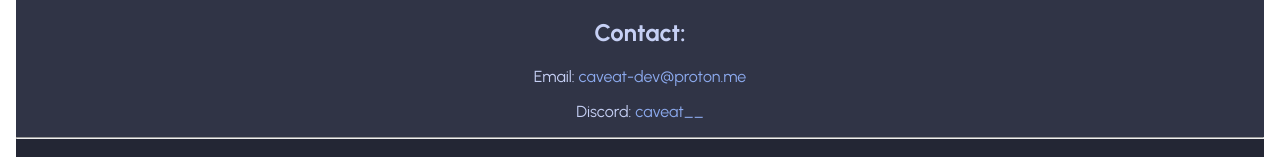
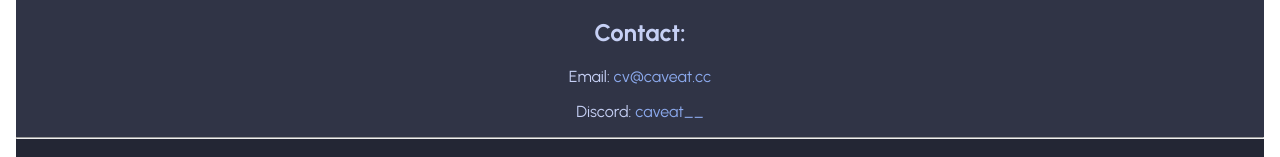
Before and after one commit to caveat-dev/caveat-dev.github.io, a SvelteKit app: page / in a window 1280 px wide. Shown: the part 243-400 px from the top of the page. Built offline with nearby package versions, Linux system fonts and the light colour scheme.

Commit message:
Update info

```diff
--- a/src/routes/+page.svelte
+++ b/src/routes/+page.svelte
@@ -9,7 +9,7 @@
         <p>Codeberg: <a href="https://codeberg.org/caveat" target="_blank">codeberg.org/caveat</a></p>
         <a href="/public_key.txt" target="_blank">Public Key</a>
         <h2>Contact:</h2>
-        <p>Email: <a href="mailto:me@example.com" rel="me" target="_blank">caveat-dev@proton.me</a></p>
+        <p>Email: <a href="cv@caveat.cc" rel="me" target="_blank">cv@caveat.cc</a></p>
         <p>Discord: <a href="https://discord.com/users/824400229645418497" target="_blank">caveat__</a></p>
         <hr>
     </div>
```
Also changed, not shown: static/public_key.txt, 1 other file (tests, documents, lock files or other folders).
